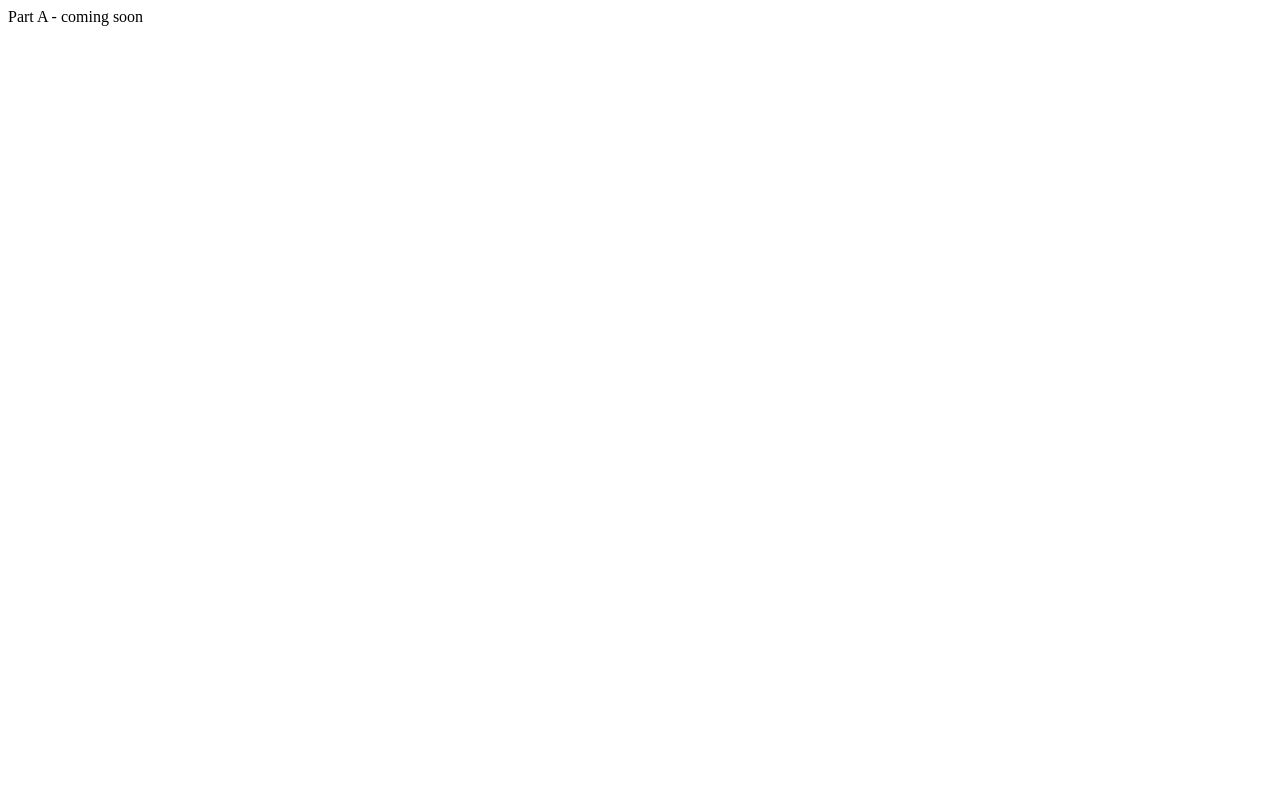
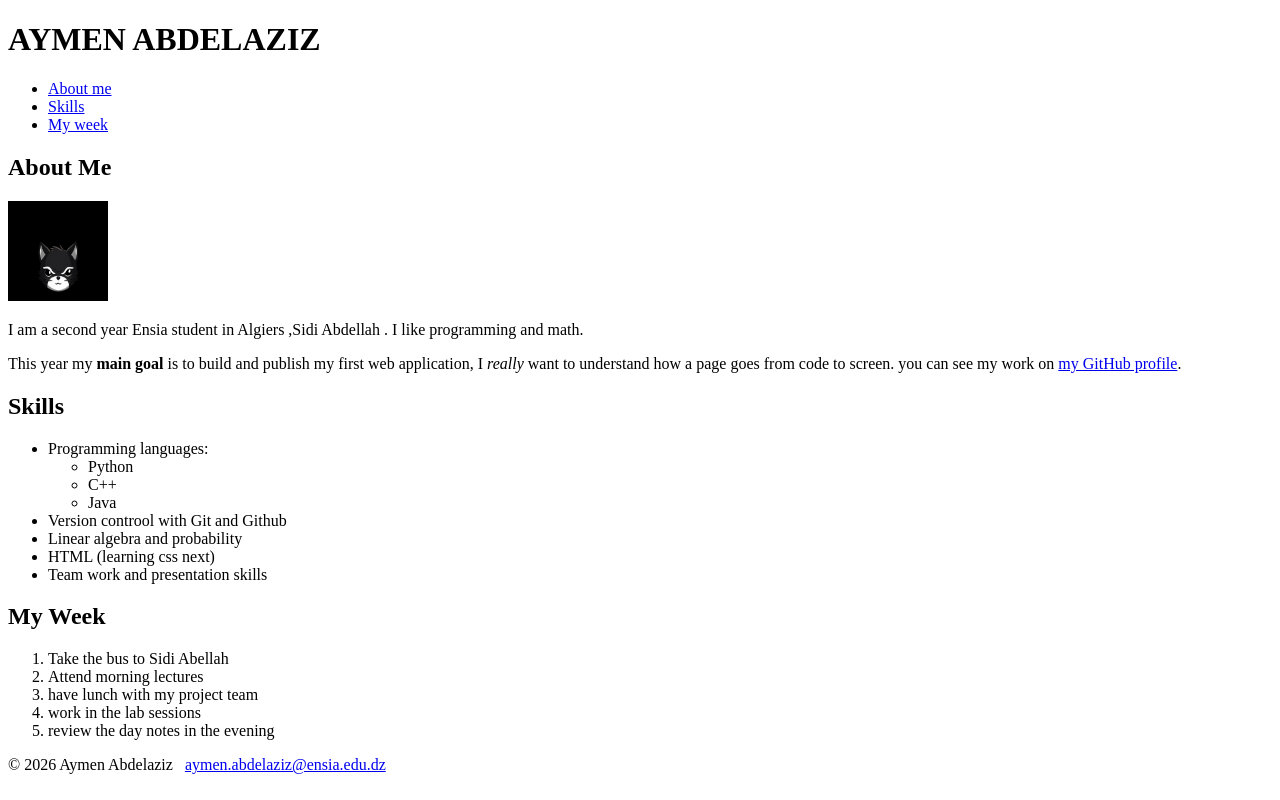
Before and after one commit to aymenabdelaziz-sudo/web_dev_labs, a plain HTML site: page lab2-html/part-a-profile/index.html in a window 1280 px wide. Drawn offline with Linux system fonts and the light colour scheme.

Commit message:
Lab 2: Part1 completed

```diff
--- a/lab2-html/part-a-profile/index.html
+++ b/lab2-html/part-a-profile/index.html
@@ -1 +1,63 @@
-Part A - coming soon
+<!DOCTYPE html>
+<html lang="en">
+<head>
+    <meta charset="UTF-8">
+    <meta name="viewport" content="width=device-width, initial-scale=1.0">
+    <meta name="description" content="this a webpage describing myself">
+    <title>Aymen Abdelaziz - Profile</title>
+</head>
+<body>
+    <header>
+        <h1>AYMEN ABDELAZIZ</h1>
+        <nav>
+            <ul>
+                <li><a href="#aboutMe">About me</a></li>
+                <li><a href="#Skills">Skills</a></li>
+                <li><a href="#MyWeek">My week</a></li>
+            </ul>
+        </nav>
+    </header>
+
+    <main>
+        <section id="aboutMe">
+            <h2>About Me</h2>
+            <img src="images/photo.png" alt="picture of my profile on github where there is a black that have
+            an evil face" width="100px" height="100px" >
+            <p>I am a second year Ensia student in Algiers ,Sidi Abdellah . I like programming and math.</p>
+            <p>This year my  <strong>main goal</strong> is to build and publish my first web application, I <em>really</em> want to understand how a page goes from code to screen. you can see my work on <a href="https://github.com/aymenabdelaziz-sudo">my GitHub profile</a>.</p>
+        </section>
+        <section id="Skills">
+            <h2>Skills</h2>
+
+            <ul>
+                <li>Programming languages:
+                    <ul>
+                        <li>Python</li>
+                        <li>C++</li>
+                        <li>Java</li>
+                    </ul>
+                </li>
+                <li>Version controol with Git and Github</li>
+                <li>Linear algebra and probability</li>
+                <li>HTML (learning css next)</li>
+                <li>Team work and presentation skills</li>
+            </ul>
+        </section>
+        <section id="MyWeek">
+            <h2>My Week</h2>
+
+            <ol>
+                <li>Take the bus to Sidi Abellah</li>
+                <li>Attend morning lectures</li>
+                <li>have lunch with my project team</li>
+                <li>work in the lab sessions</li>
+                <li>review the day notes in the evening</li>
+            </ol>
+        </section>
+    </main>
+
+    <footer>
+        <p>&copy; 2026 Aymen Abdelaziz &nbsp; <a href="mailto: aymen.abdelaziz@ensia.edu.dz">aymen.abdelaziz@ensia.edu.dz</a></p>
+    </footer>
+</body>
+</html>
```
Also changed, not shown: lab2-html/part-a-profile/images/photo.png (added).
